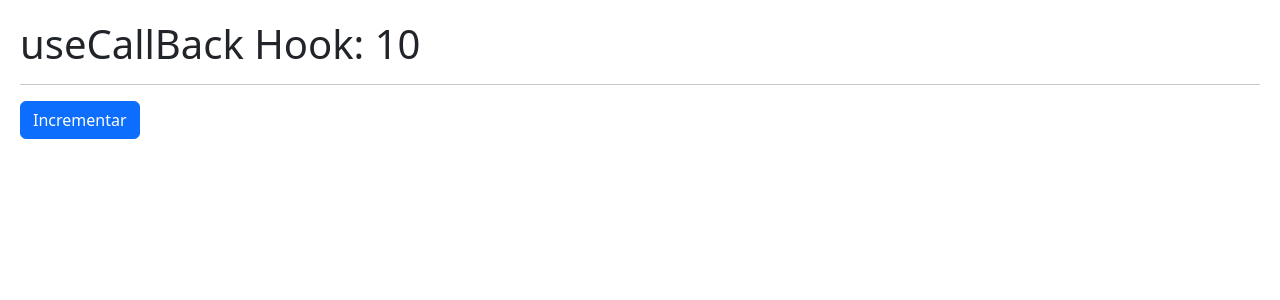
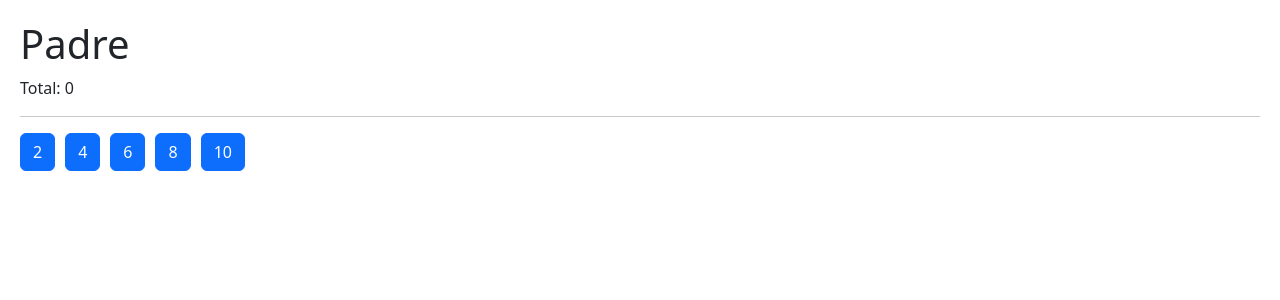
Before and after one commit to mnfrn10112/hooks-app, a React (Vite) app: page / in a window 1280 px wide. Shown: the top 300 px of the page. Built offline with nearby package versions, Linux system fonts and the light colour scheme.

Commit message:
useCallBack example

```diff
--- /dev/null
+++ b/src/07-tarea-memo/Hijo.jsx
@@ -0,0 +1,15 @@
+import React from "react";
+
+export const Hijo = React.memo(({ numero, incrementar }) => {
+
+    console.log('  Me volví a generar :(  ');
+
+    return (
+        <button
+            className="btn btn-primary mr-3"
+            onClick={() => incrementar(numero)}
+        >
+            {numero}
+        </button>
+    );
+});
--- /dev/null
+++ b/src/07-tarea-memo/Padre.jsx
@@ -0,0 +1,34 @@
+import { Hijo } from './Hijo';
+import { useCallback, useState } from 'react';
+
+export const Padre = () => {
+
+    const numeros = [2, 4, 6, 8, 10];
+    const [valor, setValor] = useState(0);
+
+    const incrementarCallBack = useCallback(
+        (num) => {
+            setValor(valor => valor + num);
+        },
+        [],
+    );
+
+    return (
+        <div>
+            <h1>Padre</h1>
+            <p> Total: {valor} </p>
+
+            <hr />
+
+            {
+                numeros.map(n => (
+                    <Hijo
+                        key={n}
+                        numero={n}
+                        incrementar={incrementarCallBack}
+                    />
+                ))
+            }
+        </div>
+    );
+};
--- a/src/main.jsx
+++ b/src/main.jsx
@@ -1,6 +1,7 @@
 import React from 'react';
 import ReactDOM from 'react-dom/client';
-import { CallBackHook } from './06-memos/CallBackHook';
+// import { CallBackHook } from './06-memos/CallBackHook';
+import { Padre } from './07-tarea-memo/Padre';
 // import { MemoHook } from './06-memos/MemoHook';
 // import { FormWithCustomHook } from './02-useEffect/FormWithCustomHook';
 // import { MultipleCustomHooks } from './03-examples/MultipleCustomHooks';
@@ -15,6 +16,6 @@
 
 ReactDOM.createRoot(document.getElementById('root')).render(
   // <React.StrictMode>
-  <CallBackHook />
+  <Padre />
   //  </React.StrictMode>
 );
```
